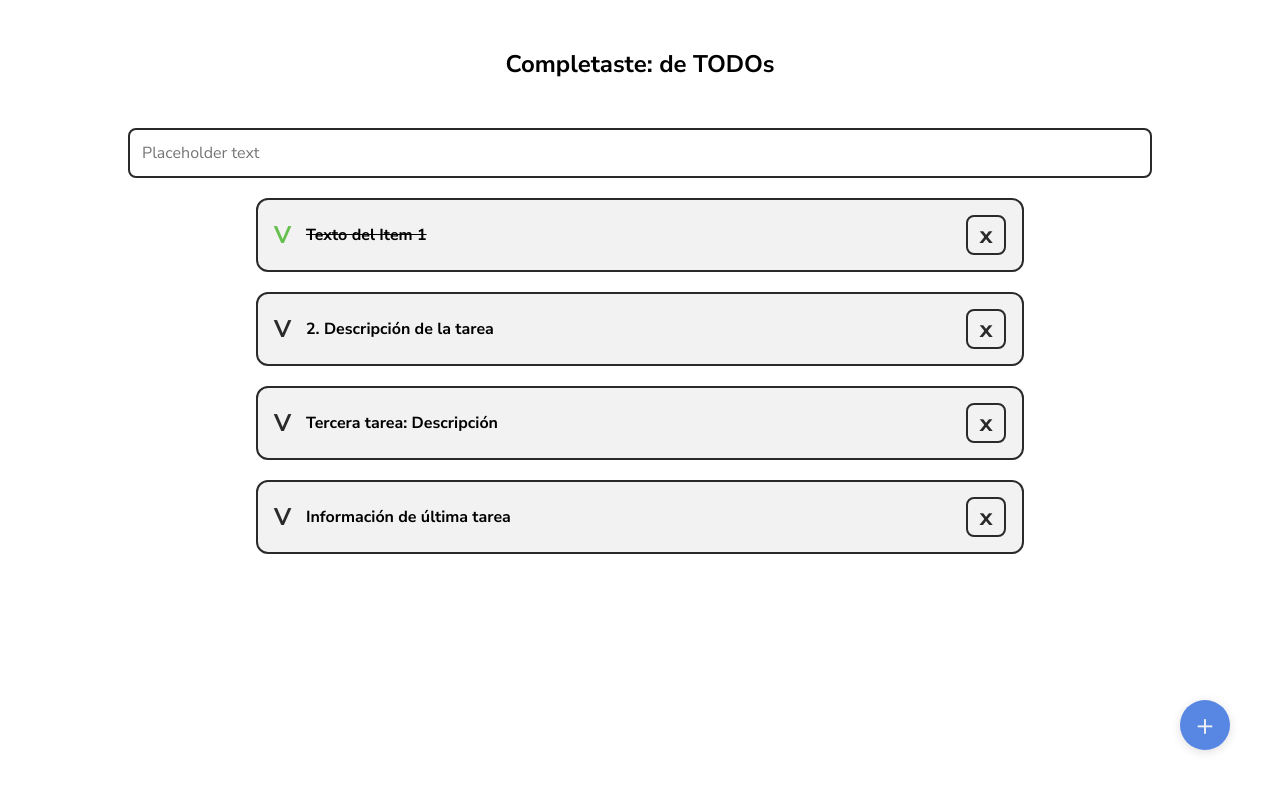
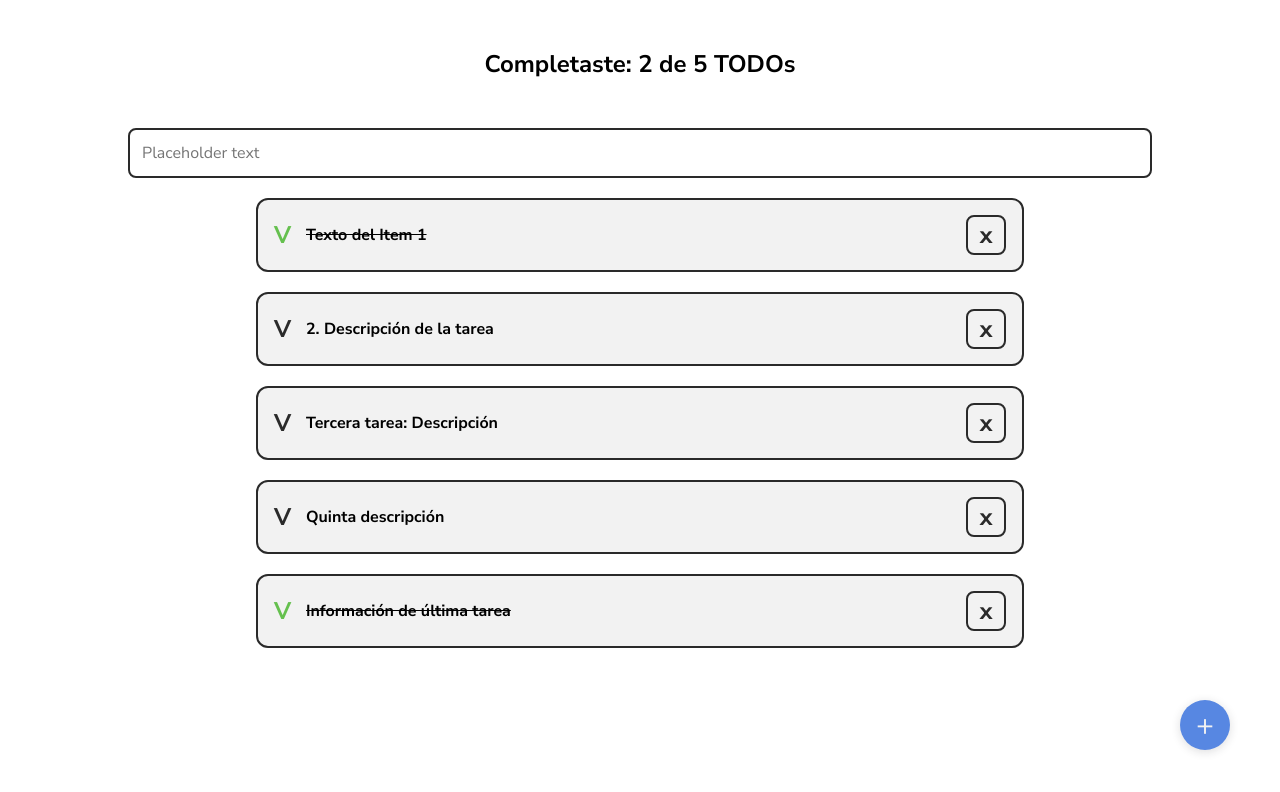
Before and after one commit to arkiiteck/curso-de-react-js, a React (Create React App) app: page / in a window 1280 px wide. Shown: the top 792 px of the page. Built offline with nearby package versions, Linux system fonts and the light colour scheme.

Commit message:
Total and completed TODOs section updated.

```diff
--- a/src/App.js
+++ b/src/App.js
@@ -11,15 +11,15 @@ const defaultTodos=[
   {text:'Texto del Item 1', completed:true},
   {text:'2. Descripción de la tarea', completed:false},
   {text:'Tercera tarea: Descripción', completed:false},
-  {text:'Información de última tarea', completed:false}
+  {text:'Quinta descripción', completed:false},
+  {text:'Información de última tarea', completed:true}
 ]
 
 function App(){
   const [todos, setTodos]=React.useState(defaultTodos)
   const [searchValue, setSearchValue]=React.useState('')
-  const completedTodos=todos.filter(todo=>todo.completed.length)
-  const totalTodos=todos.filter(todo=>todo.length)
-  console.log(searchValue);
+  const completedTodos=todos.filter(todo=>todo.completed).length;
+  const totalTodos=todos.length
   return(
     <React.Fragment>
       <TodoCounter
```
